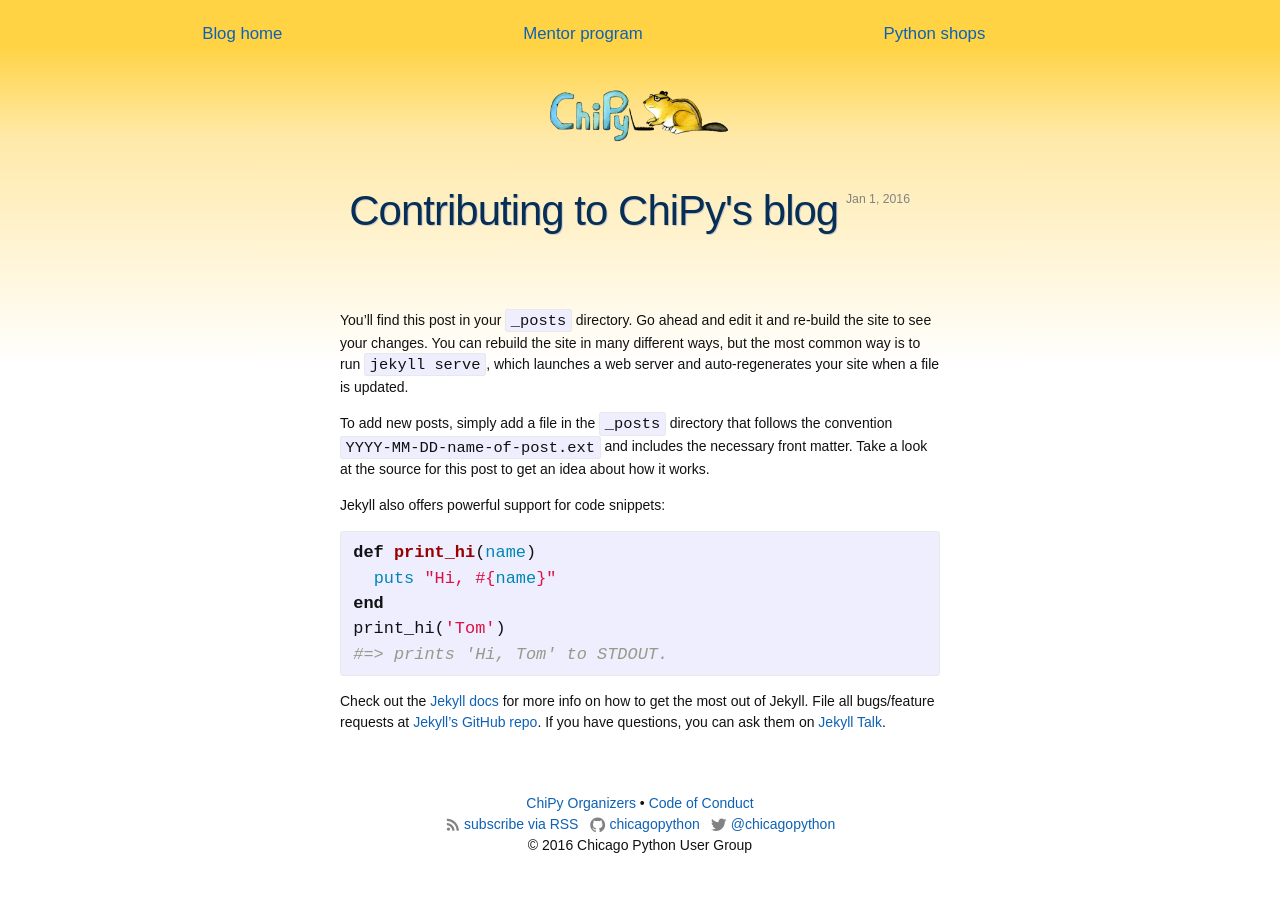
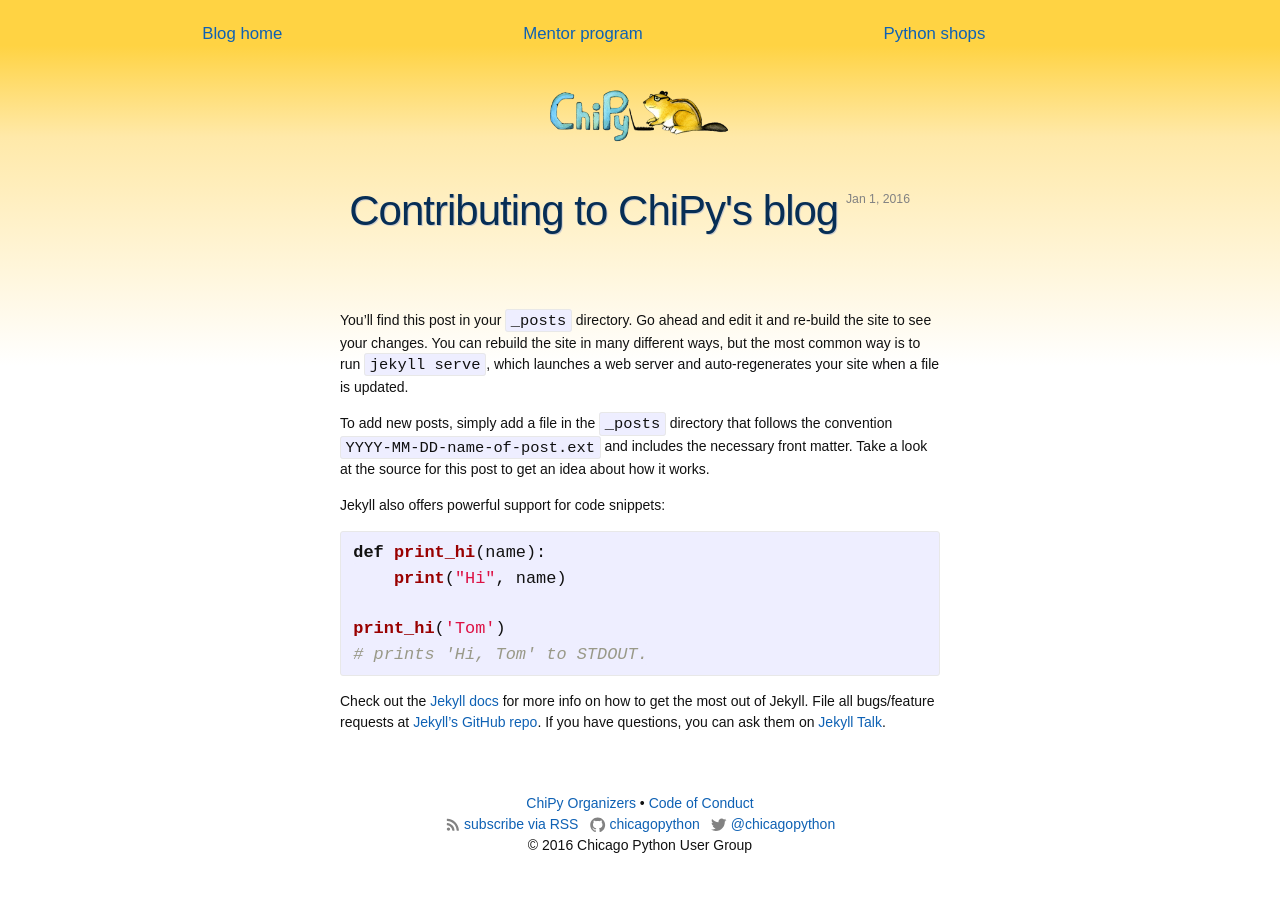
Before and after one commit to tanyaschlusser/tmp, a Jekyll site: the page built from _posts/2016-01-01-contributing.markdown, in a window 1280 px wide. Built offline with Jekyll 4.4.1, drawn with Linux system fonts in a browser that asks for light colours.

Commit message:
changed ruby example code to python

```diff
--- a/_posts/2016-01-01-contributing.markdown
+++ b/_posts/2016-01-01-contributing.markdown
@@ -11,12 +11,12 @@
 
 Jekyll also offers powerful support for code snippets:
 
-{% highlight ruby %}
-def print_hi(name)
-  puts "Hi, #{name}"
-end
+{% highlight python %}
+def print_hi(name):
+    print("Hi", name)
+
 print_hi('Tom')
-#=> prints 'Hi, Tom' to STDOUT.
+# prints 'Hi, Tom' to STDOUT.
 {% endhighlight %}
 
 Check out the [Jekyll docs][jekyll-docs] for more info on how to get the most out of Jekyll. File all bugs/feature requests at [Jekyll’s GitHub repo][jekyll-gh]. If you have questions, you can ask them on [Jekyll Talk][jekyll-talk].
```
